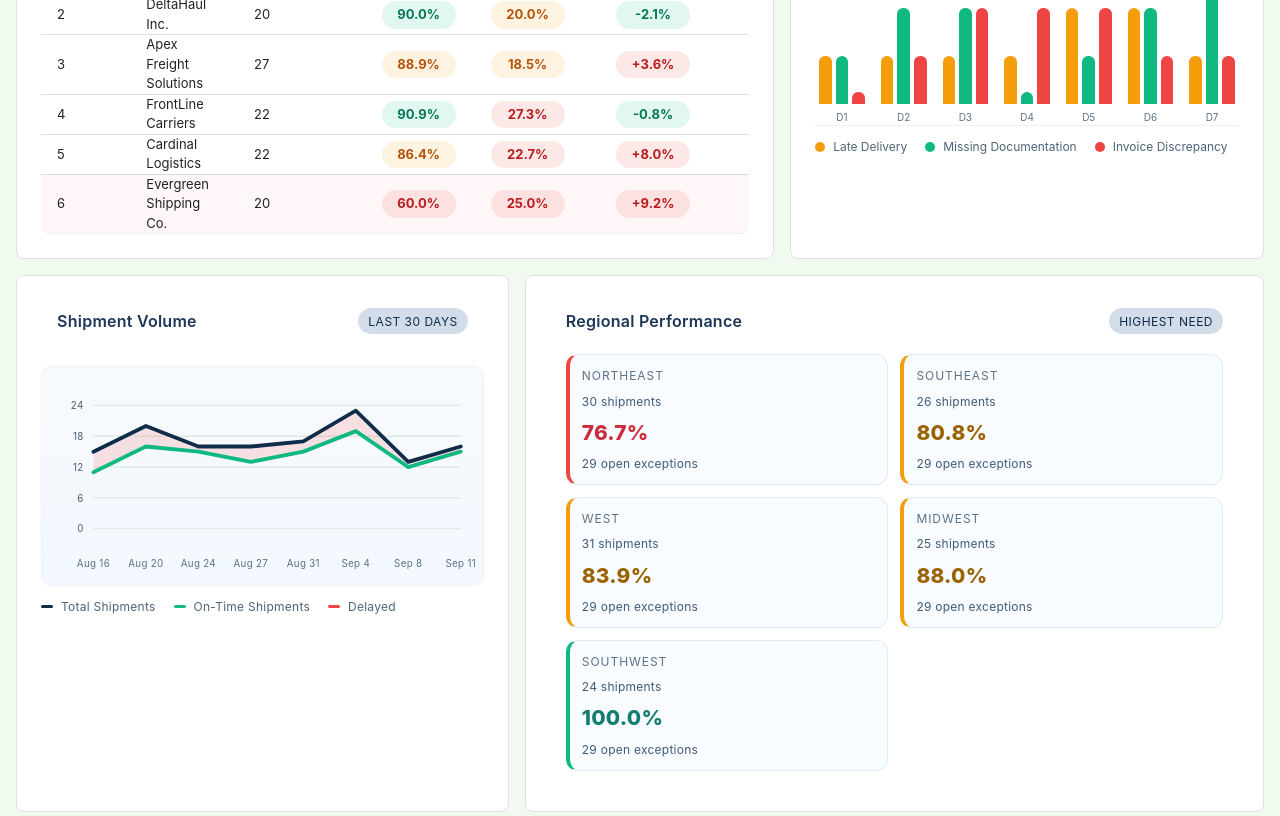
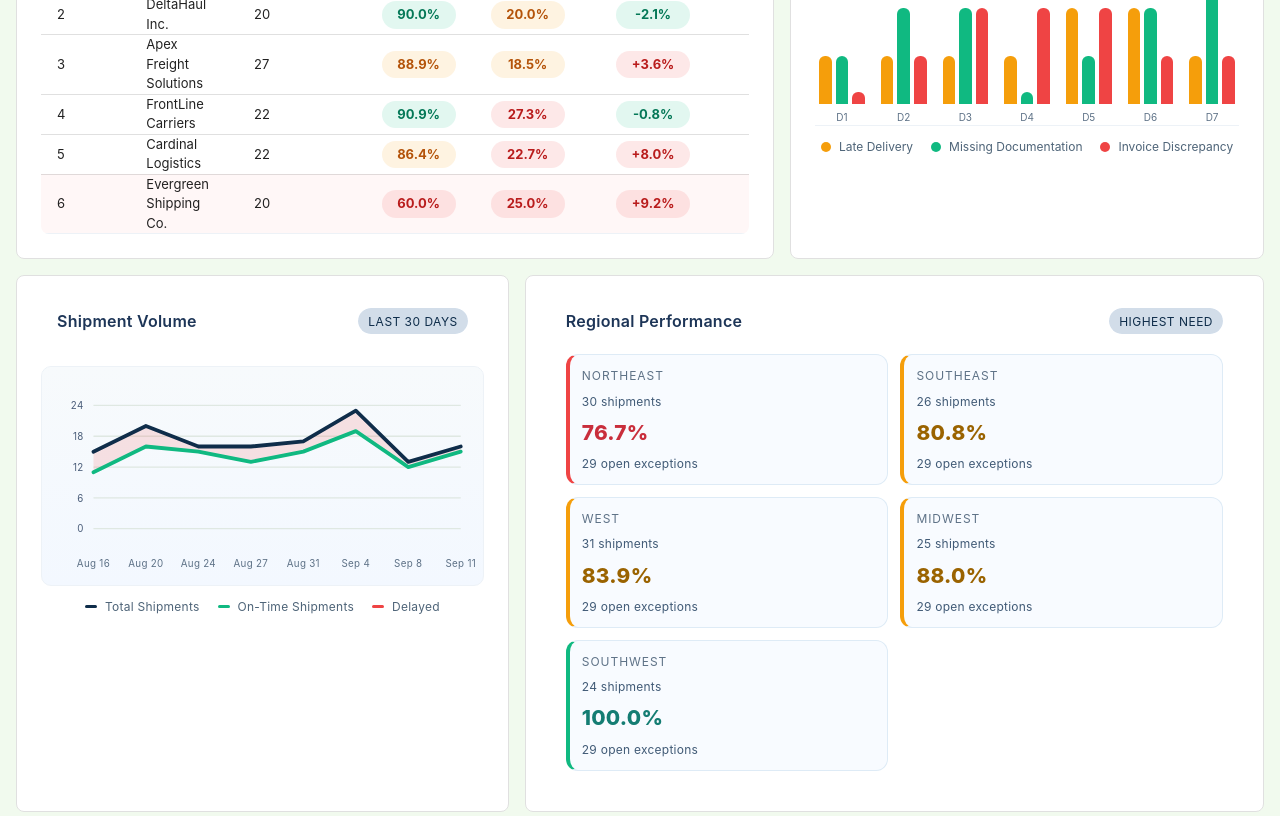
Before and after one commit to JoshuaT-Slalom/my-dashboard, a Vue app: page / in a window 1280 px wide. Shown: the part 560-1376 px from the top of the page. Built offline with nearby package versions, Linux system fonts and the light colour scheme.

Commit message:
Updated Graph Legend CSS

```diff
--- a/src/style.css
+++ b/src/style.css
@@ -578,6 +578,7 @@ tr.low-score {
   display: flex;
   flex-wrap: wrap;
   gap: 18px;
+  justify-content: center;
   border-top: 1px solid #edf2f7;
   padding-top: 12px;
   color: #4e6478;
@@ -645,7 +646,9 @@ tr.low-score {
 
 .chart-legend {
   display: flex;
+  flex-wrap: wrap;
   gap: 18px;
+  justify-content: center;
   margin-top: 12px;
   color: #4e6478;
   font-size: 12px;
```
